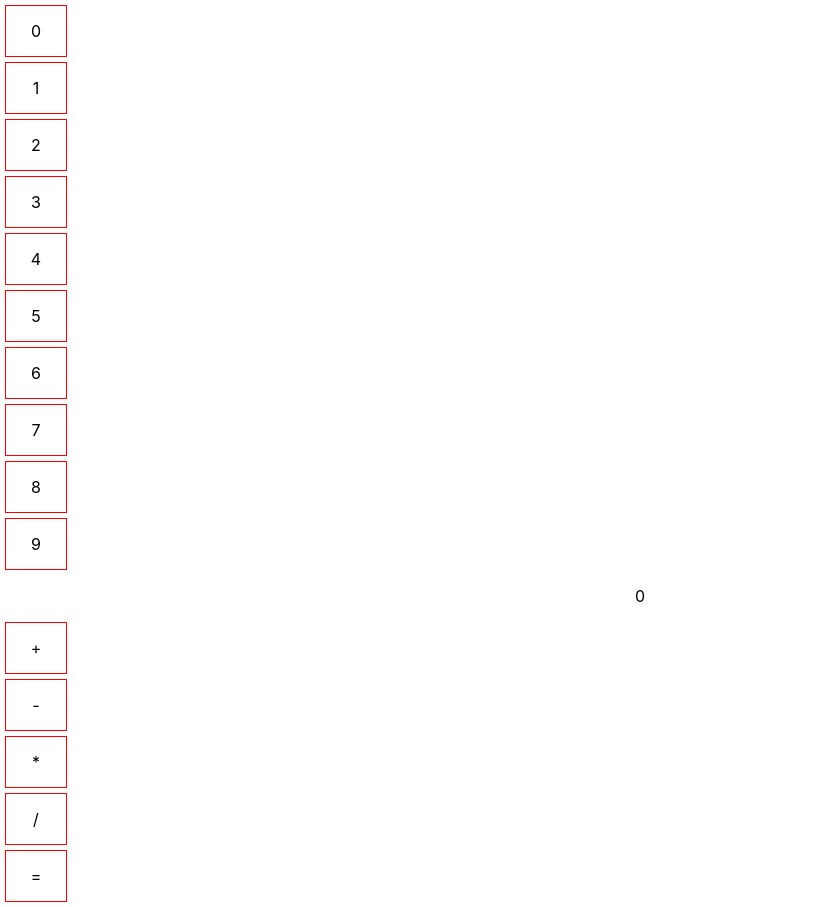
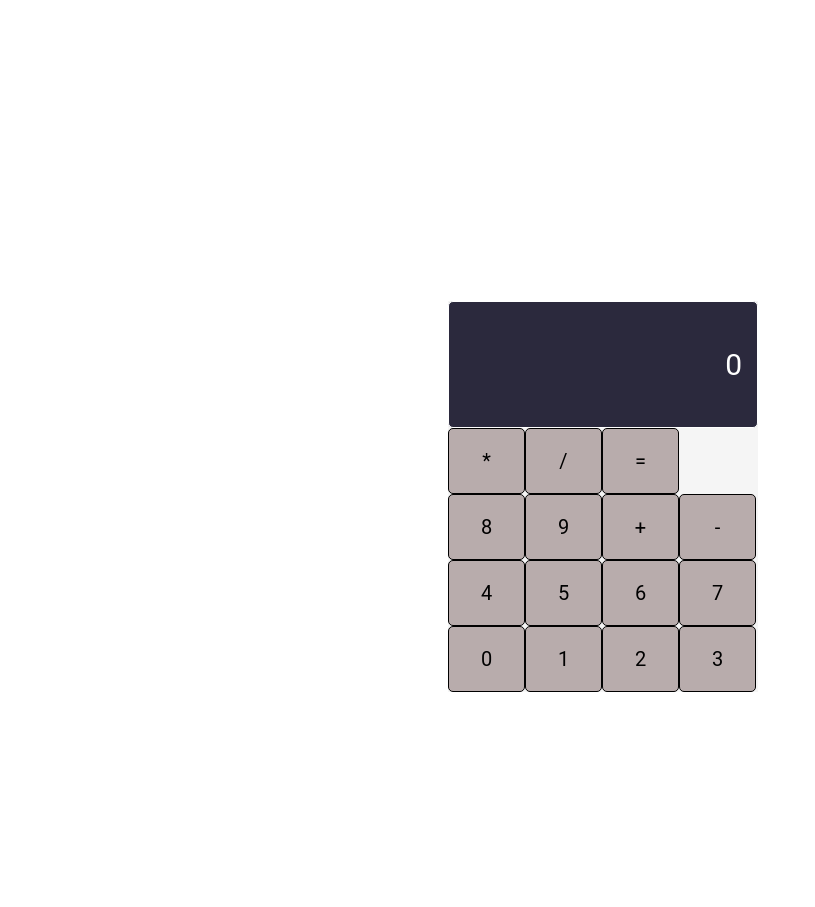
Before and after one commit to SimoneZem/calculator, a React (Create React App) app: page / in a window 1280 px wide. Shown: the whole page, without its empty margins (0-815 px from the left). After the commit the page ends 800 px from the top, so only its background shows below. Built offline with nearby package versions, Linux system fonts and the light colour scheme.

Commit message:
feat(add cssStyle): add style and css

```diff
--- a/src/App.css
+++ b/src/App.css
@@ -1,5 +1,24 @@
+.wrapper {
+  height: 100vh;
+  font-size: 20px;
+  justify-content: center;
+  align-content: center;
+  font-family: "roboto";
+  overflow: scroll;
+}
+
 .App {
-  text-align: center;
+  display: flex;
+  width: 310px;
+  padding-left: 35%;
+  margin-top: 15%;
+}
+
+.digit-keys {
+  background: whitesmoke;
+  display: flex;
+
+  flex-wrap: wrap-reverse;
 }
 
 .App-logo {
--- a/src/App.jsx
+++ b/src/App.jsx
@@ -28,21 +28,16 @@ function App() {
   };
 
   return (
+    <div className="wrapper">
       <div className="App">
+        <div className="digit-keys">
           {buttonsNumbersArray.map((buttonValue) => (
             <CustomButton
+              isNumber
               btnText={buttonValue}
               onClick={() => handleButton(buttonValue)}
             />
           ))}
-      <Display
-        selectedNumber={numbers}
-        isSecondNumber={isSecondNumber}
-        secondSelectedNumber={secondNumber}
-      />
-      {/**dobbiamo salvare una sequenza di numeri in un array, posso quindi utilizzare la funzione push() */}
-      {/**dobbiamo unire i numeri */}
-      {/**dopo aver instanziato l'array operations,abbiamo ciclato l'array stampando un custom button per ogni elemento dell'aray operations */}
           {operations.map((operation) => (
             <CustomButton
               btnText={operation}
@@ -62,6 +57,16 @@ function App() {
               }}
             />
           ))}
+          <Display
+            selectedNumber={numbers}
+            isSecondNumber={isSecondNumber}
+            secondSelectedNumber={secondNumber}
+          />
+          {/**dobbiamo salvare una sequenza di numeri in un array, posso quindi utilizzare la funzione push() */}
+          {/**dobbiamo unire i numeri */}
+          {/**dopo aver instanziato l'array operations,abbiamo ciclato l'array stampando un custom button per ogni elemento dell'aray operations */}
+        </div>
+      </div>
     </div>
   );
 }
--- a/src/components/CustomButton/customButtonsStyle.css
+++ b/src/components/CustomButton/customButtonsStyle.css
@@ -1,6 +1,10 @@
 .button-container {
-  padding: 15px;
-  border: 1px solid red;
-  max-width: 30px;
-  margin: 5px;
+  display: block;
+  padding: 20px;
+  border: 1px solid black;
+  width: 35px;
+  background-color: rgb(184, 172, 172);
+  border-radius: 5px;
+  cursor: pointer;
+  text-align: center;
 }
--- a/src/components/CustomButton/index.jsx
+++ b/src/components/CustomButton/index.jsx
@@ -10,3 +10,6 @@ export const CustomButton = ({ btnText, onClick }) => {
     </div>
   );
 };
+
+/* <div className={isNumber ? "button-container" : "  "} onClick={onClick}>
+{" "} */
--- /dev/null
+++ b/src/components/Display/displayStyle.css
@@ -0,0 +1,14 @@
+.display-stile {
+  display: flex;
+  justify-content: flex-end;
+  align-items: center;
+  background: #2b293d;
+  padding: 15px;
+  border: 1px solid black;
+  width: 100%;
+  color: white;
+  font-size: 30px;
+  font-family: "roboto";
+  border: 1px solid white;
+  border-radius: 5px;
+}
--- a/src/components/Display/index.jsx
+++ b/src/components/Display/index.jsx
@@ -1,4 +1,5 @@
 import React from "react";
+import "./displayStyle.css";
 
 export const Display = ({
   selectedNumber,
@@ -8,7 +9,7 @@ export const Display = ({
   const firstNumber = Number(selectedNumber?.join(""));
   const secondNumber = Number(secondSelectedNumber?.join(""));
   return (
-    <div>
+    <div className="display-stile ">
       <p>{!isSecondNumber ? firstNumber : secondNumber}</p>
       {/*Number trasforma da stringa in numero; join torna una nuova stringa concatenata di tutti gli elementi
       presenti nell'array*/}
```
Lines whose indentation alone changed are shown as unchanged.
